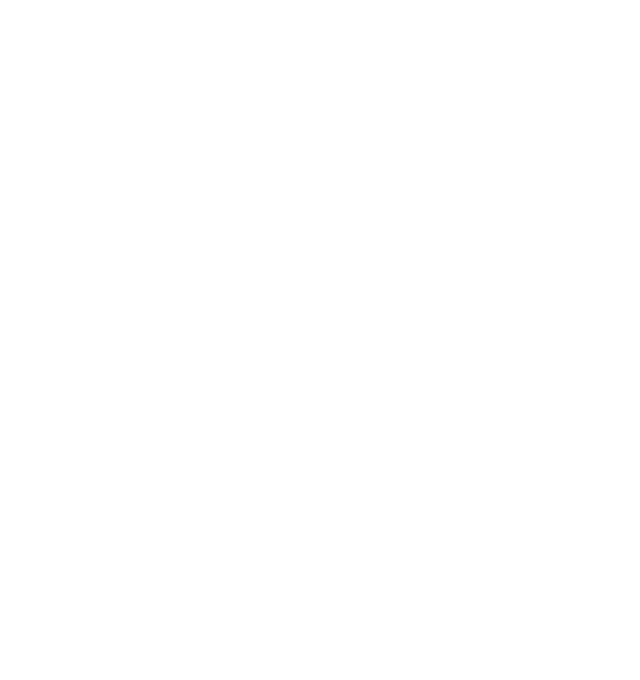
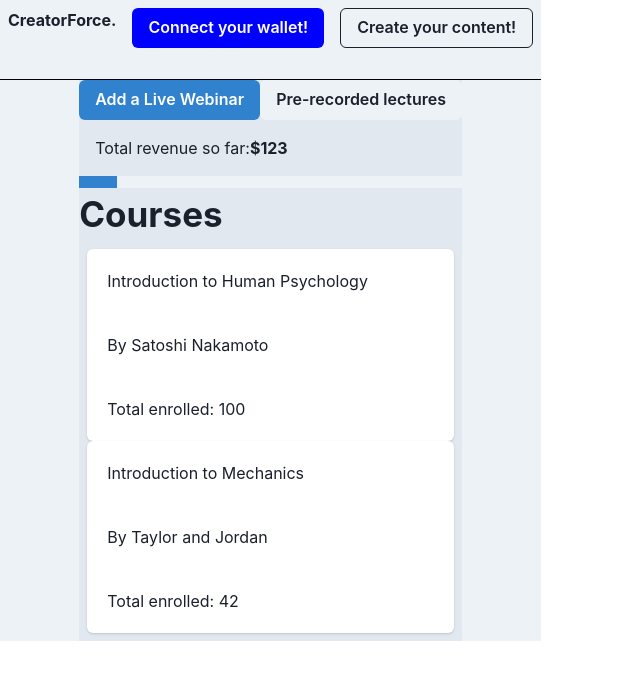
Before and after one commit to basil08/creatorforce-frontend, a React (Create React App) app: page /dashboard in a window 1280 px wide. Before the commit this address had no page. Shown: the top 680 px of the page, without its empty margins (0-640 px from the left). Built offline with nearby package versions, Linux system fonts and the light colour scheme.

Commit message:
Define: design language

```diff
--- a/src/components/layout.js
+++ b/src/components/layout.js
@@ -5,9 +5,9 @@ import Navbar from "./navbar";
 
 export default function Layout({ children }) {
   return (
-    <Flex minHeight="100vh" height={'fit-content'} width={'100vw'}>
-      <Flex flexDir="column" bg="gray.100" height={'fit-content'} width={'100%'}>
-        <Flex p="4">
+    <Flex minHeight="100vh" height={'fit-content'}>
+      <Flex flexDir="column" bg="gray.100" height={'fit-content'}>
+        <Flex>
           <Navbar />
         </Flex>
         <Flex justifyContent={'center'} w="100%">
--- a/src/components/navbar.js
+++ b/src/components/navbar.js
@@ -2,26 +2,26 @@ import React from 'react';
 import { Flex, Image, Text, Square, Center, Button } from '@chakra-ui/react';
 // import { LinkIcon } from "@chakra-ui/icons";
 
-
 export default function Navbar() {
   return (
-    <Flex justifyContent={'space-between'} height="15vh" width="100%">
+    <Flex borderBottom={"1px solid black"} dropShadow={""} justifyContent={'space-between'} height="10vh" width="100%">
       {/* Logo */}
-      <Flex w="100%">
-        <Center w="75px">
-          <Image boxSize={'40px'} objectFit="cover" src="/logo.svg" />
+      <Flex m="2">
+        {/* <Center w="75px">
+          <Image boxSize={'40px'} bg="gray.200" objectFit="cover" src="/logo.svg" />
         </Center>
-        <Square size="90px">
+        <Square size="90px" bg="gray.200">
           <Text fontWeight={"bold"}>CreatorForce.</Text>
-        </Square>
+        </Square> */}
+        <Text fontWeight={'bold'}>CreatorForce.</Text>
       </Flex>
 
       <Flex>
-        <Button colorScheme={"blue"} variant="solid" m="2">
+        <Button bg={'blue'} color="white" variant="solid" m="2">
           {/* <LinkIcon /> */}
           Connect your wallet!
         </Button>
-        <Button variant="outline" m="2">
+        <Button colorScheme="black" variant="outline" m="2">
           Create your content!
         </Button>
       </Flex>
--- /dev/null
+++ b/src/pages/Home.js
@@ -0,0 +1,13 @@
+import React from "react";
+import { Flex, Text } from "@chakra-ui/react";
+import Navbar from "../components/navbar";
+
+export default function Home() {
+  return (
+    <Flex height="fit-content" minHeight="100vh" width="98vw">
+      <Flex flexDir="column" width={"100%"}>
+        <Navbar />
+      </Flex>
+    </Flex>
+  );
+}
--- a/src/routes.js
+++ b/src/routes.js
@@ -1,12 +1,15 @@
 import Dashboard from "./pages/Dashboard";
-
+import Home from "./pages/Home";
 
 const routes = [
   {
     path: '',
+    main: () => <Home />
+  },
+  {
+    path: '/dashboard',
     main: () => <Dashboard />
-  },
-
+  }
 ];
 
 
--- a/src/theme.js
+++ b/src/theme.js
@@ -2,7 +2,9 @@ import { extendTheme } from "@chakra-ui/react";
 
 const theme = extendTheme({
   colors: {
-
+    blue: {
+      100: '#1016FF'
+    }
   }
 });
 
```
